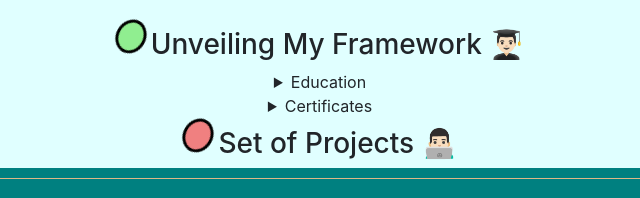
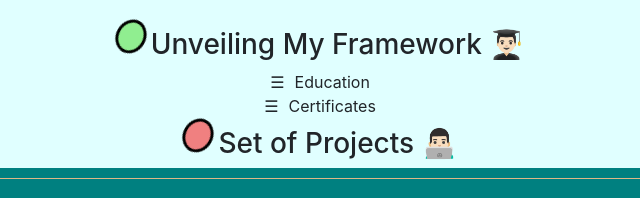
Before and after one commit to Asfkhan/Portfolio, a website: page index.html in a window 1280 px wide. Shown: the part 341-539 px from the top of the page, 320-960 px from the left. Drawn offline with nearby package versions, Linux system fonts and the light colour scheme.

Commit message:
Update style.css

```diff
--- a/style.css
+++ b/style.css
@@ -3,6 +3,28 @@ body {
   /* margin: 0; */
   padding: 0;
 }
+/* -------------Deepseek content Starts from here--------------------- */
+
+        summary {
+           cursor: pointer;
+            list-style: none;
+          }
+
+        /* Hide default arrow */
+        summary::-webkit-details-marker {
+            display: none;
+        }
+
+        /* Add hamburger icon (☰) */
+        summary::before {
+            content: "☰";
+            margin-right: 10px;
+        }
+
+        /* Change to X (✕) when open */
+        details[open] summary::before {
+            content: "✕";
+        }
 
 html {
   scroll-behavior: smooth; /* Native smooth scrolling */
@@ -19,6 +41,9 @@ html {
   backface-visibility: hidden;
   transform: translateZ(0);
 }
+
+/* -------------Deepseek content Starts Ends Here--------------------- */
+
 .responsive {
   /* display: flex; */
   max-width: 100%;
```
